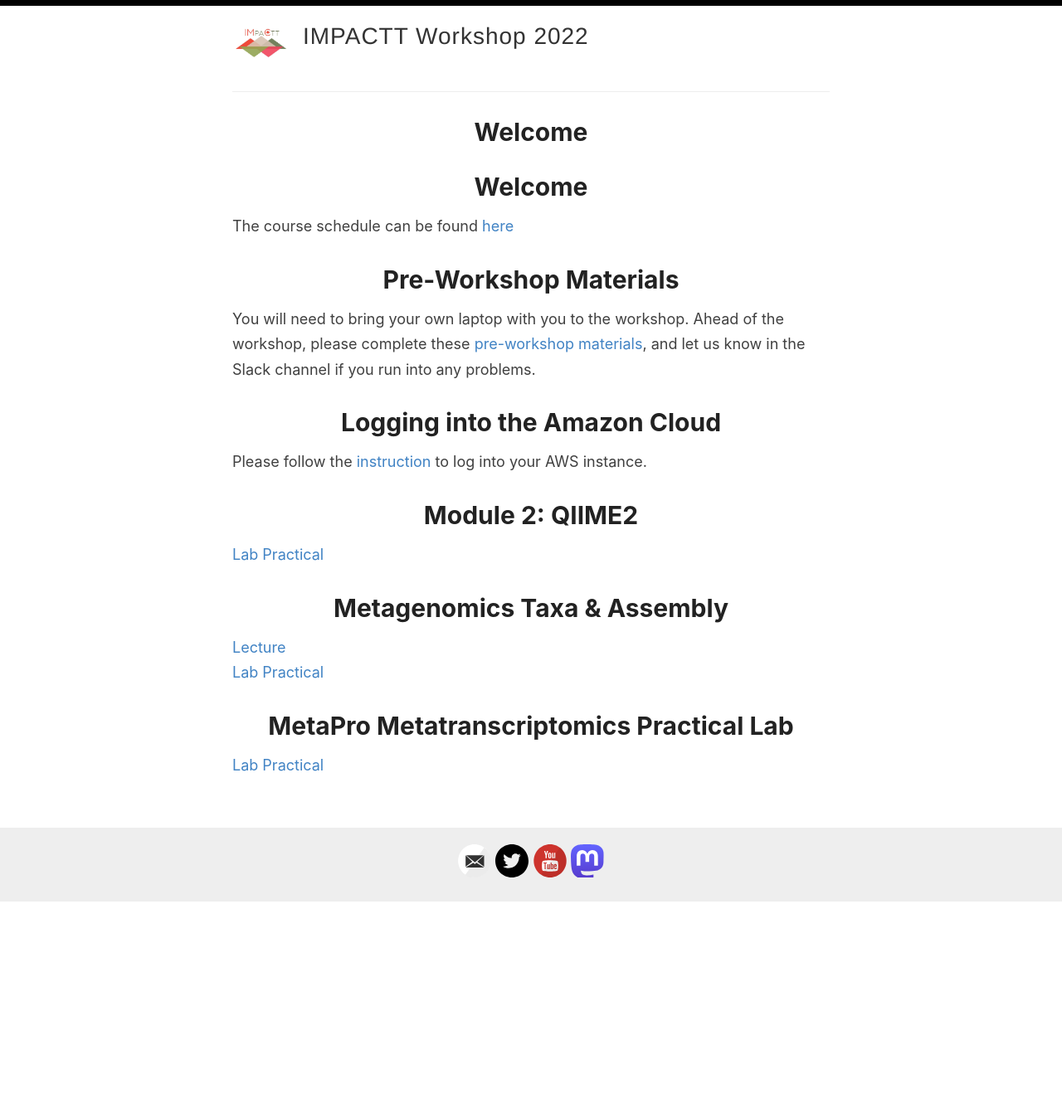
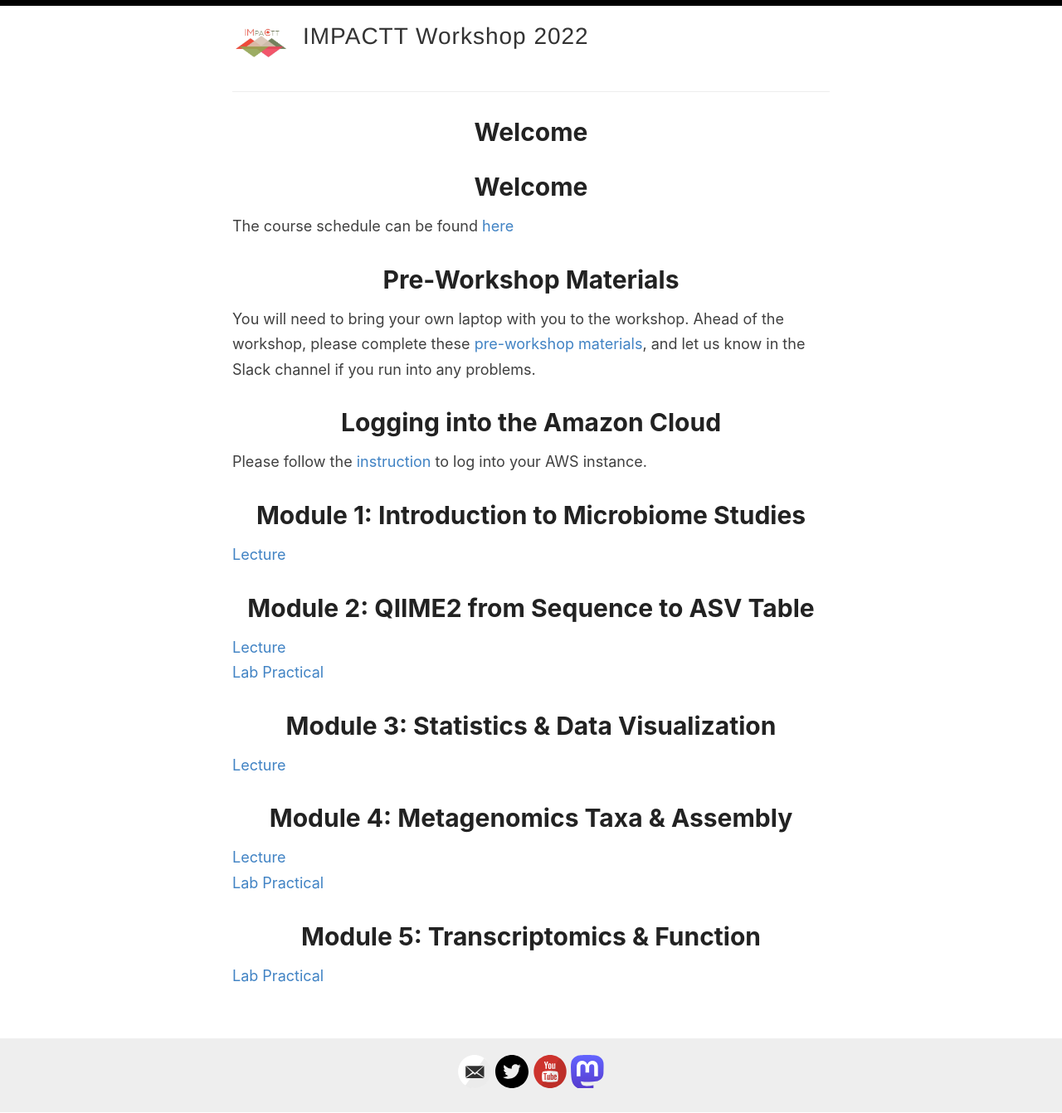
Before and after one commit to bioinformaticsdotca/MIC_2022, a Jekyll site: the page built from index.md, in a window 1280 px wide. Shown: the whole page at 83% size. Built offline with Jekyll 4.4.1, drawn with Linux system fonts in a browser that asks for light colours; our own code applies the rules of GitHub Pages for plain Markdown files; before the commit the page ends 1088 px from its top, so only the background shows below that.

Commit message:
Update index.md

```diff
--- a/index.md
+++ b/index.md
@@ -8,12 +8,19 @@ You will need to bring your own laptop with you to the workshop. Ahead of the wo
 # Logging into the Amazon Cloud
 Please follow the [instruction](/MIC_2022/Logging%20into%20AWS) to log into your AWS instance.
 
-# Module 2: QIIME2
+# Module 1: Introduction to Microbiome Studies
+[Lecture](module1_Introduction.pdf)
+
+# Module 2: QIIME2 from Sequence to ASV Table
+[Lecture](module2_Sequence_Table_to_ASV.pdf)<br />
 [Lab Practical](https://github.com/beiko-lab/CBW2021_Module2_16S_Analysis/wiki/MIC-Module-2-tutorial)
 
-# Metagenomics Taxa & Assembly
+# Module 3: Statistics & Data Visualization
+[Lecture](module3_Statistics_Data_Visualization.pdf)
+
+# Module 4: Metagenomics Taxa & Assembly
 [Lecture](Metagenomics_taxa_and_assembly.pdf)<br />
 [Lab Practical](https://github.com/LangilleLab/microbiome_helper/wiki/Metagenomics-(IMPACTT-December-2022))
 
-# MetaPro Metatranscriptomics Practical Lab
+# Module 5: Transcriptomics & Function
 [Lab Practical](https://github.com/bioinformaticsdotca/MIC_2022/blob/main/Module6_Metatranscriptomics_Tutorial_MIC-2022.md)
```
